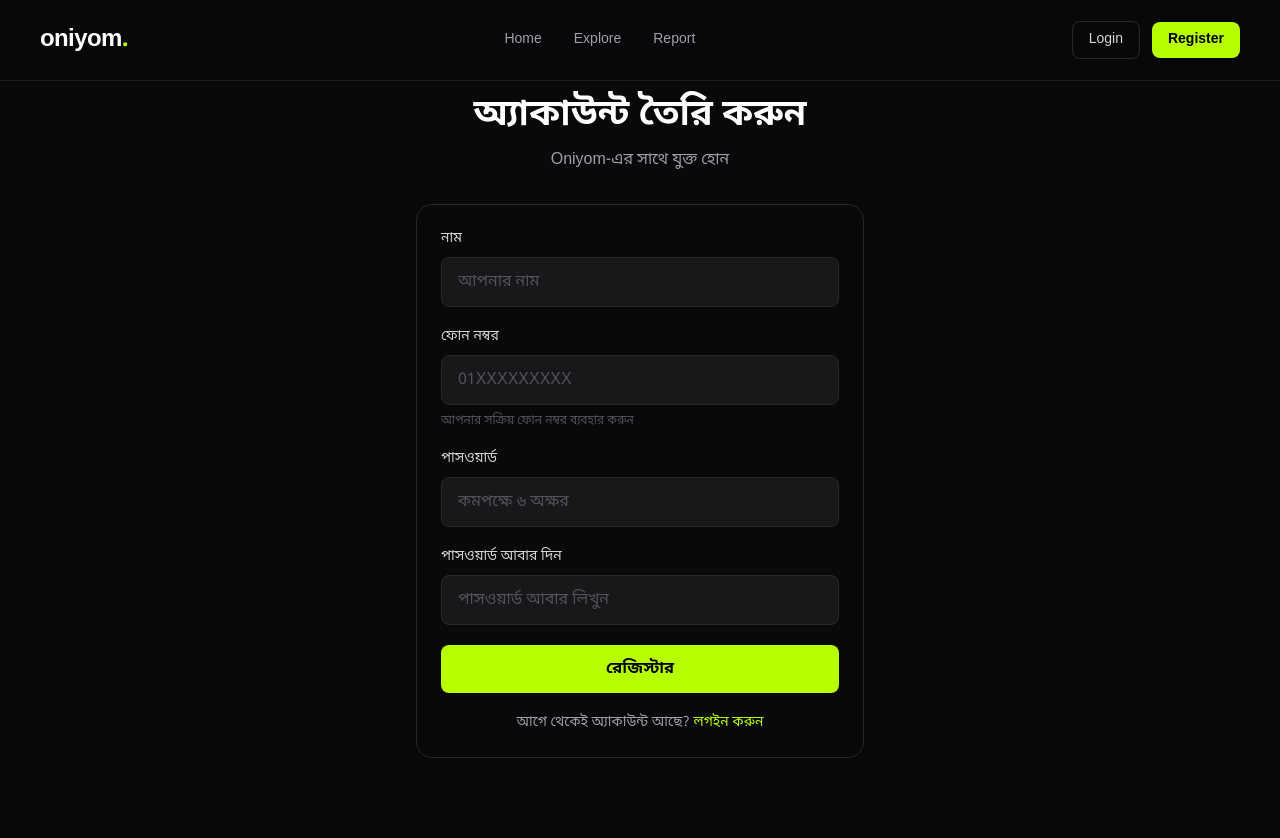
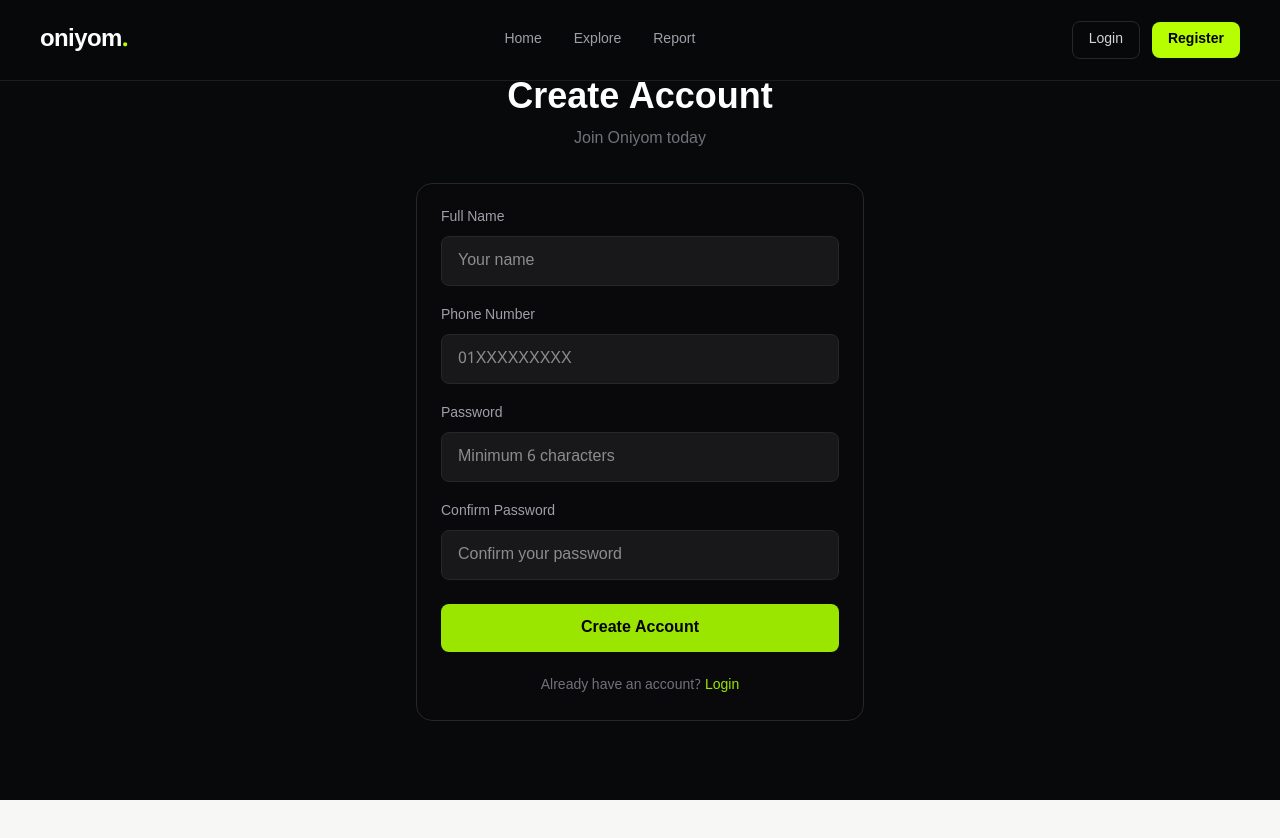
Before and after one commit to rafid-city19/Oniyom.com, a React (Vite) app in the folder client/: page /register in a window 1280 px wide. Shown: the top 838 px of the page. After the commit the page ends 800 px from the top, so only its background shows below. Built offline with nearby package versions, Linux system fonts and the light colour scheme.

Commit message:
Fix authentication API URLs

```diff
--- a/client/src/pages/Login.jsx
+++ b/client/src/pages/Login.jsx
@@ -1,38 +1,26 @@
-import { useEffect, useState } from "react";
+import { useState } from "react";
 import { Link, useNavigate } from "react-router-dom";
-
 import { useAuth } from "../context/AuthContext";
 
 function Login() {
   const navigate = useNavigate();
-
-  const { user, login } = useAuth();
+  const { login } = useAuth();
 
   const [phone, setPhone] = useState("");
   const [password, setPassword] = useState("");
 
+  const [error, setError] = useState("");
   const [loading, setLoading] = useState(false);
-  const [error, setError] = useState("");
-  const [success, setSuccess] = useState("");
 
-  useEffect(() => {
-    if (user) {
-      navigate("/my-reports", {
-        replace: true,
-      });
-    }
-  }, [user, navigate]);
-
-  const handleLogin = async (e) => {
+  const handleSubmit = async (e) => {
     e.preventDefault();
 
+    setError("");
     setLoading(true);
-    setError("");
-    setSuccess("");
 
     try {
       const response = await fetch(
-        "http://import.meta.env.VITE_API_URL/api/auth/login",
+        `${import.meta.env.VITE_API_URL}/api/auth/login`,
         {
           method: "POST",
 
@@ -41,7 +29,7 @@ function Login() {
           },
 
           body: JSON.stringify({
-            phone: phone.trim(),
+            phone,
             password,
           }),
         }
@@ -49,73 +37,27 @@ function Login() {
 
       const data = await response.json();
 
-      console.log(
-        "Login response:",
-        data
-      );
-
       if (!response.ok) {
-        setError(
-          data.message ||
-            "লগইন করা যায়নি"
+        throw new Error(
+          data.message || "Login failed"
         );
-
-        return;
       }
 
-      if (!data.token) {
-        setError(
-          "Login সফল হয়েছে, কিন্তু token পাওয়া যায়নি"
-        );
+      // Save authentication data
+      login(data);
 
-        console.error(
-          "No token received:",
-          data
-        );
-
-        return;
+      // Redirect
+      if (data.user?.role === "admin") {
+        navigate("/admin");
+      } else {
+        navigate("/");
       }
-
-      if (!data.user) {
-        setError(
-          "Login সফল হয়েছে, কিন্তু user তথ্য পাওয়া যায়নি"
-        );
-
-        console.error(
-          "No user received:",
-          data
-        );
-
-        return;
-      }
-
-      login(
-        data.token,
-        data.user
-      );
-
-      setSuccess(
-        "লগইন সফল হয়েছে"
-      );
-
-      console.log(
-        "Logged in user:",
-        data.user
-      );
-
-      setTimeout(() => {
-        navigate("/my-reports", {
-          replace: true,
-        });
-      }, 500);
     } catch (error) {
-      console.error(
-        "Login error:",
-        error
-      );
+      console.error("Login error:", error);
 
       setError(
-        "সার্ভারের সাথে সংযোগ করা যাচ্ছে না"
+        error.message ||
+          "Something went wrong"
       );
     } finally {
       setLoading(false);
@@ -123,143 +65,107 @@ function Login() {
   };
 
   return (
-    <div className="flex min-h-screen items-center justify-center bg-[#08090b] px-6 pt-20 text-white">
+    <div className="flex min-h-screen items-center justify-center bg-[#08090b] px-6 text-white">
 
       <div className="w-full max-w-md">
 
-        {/* Header */}
-
         <div className="mb-8 text-center">
-
           <h1 className="text-4xl font-bold">
-            আবার স্বাগতম
+            Welcome Back
           </h1>
 
-          <p className="mt-3 text-zinc-400">
-            আপনার Oniyom অ্যাকাউন্টে লগইন করুন
+          <p className="mt-2 text-zinc-500">
+            Login to your Oniyom account
           </p>
-
         </div>
 
-
-        {/* Form */}
-
         <form
-          onSubmit={handleLogin}
-          className="space-y-5 rounded-2xl border border-zinc-800 bg-zinc-950 p-6"
+          onSubmit={handleSubmit}
+          className="rounded-2xl border border-zinc-800 bg-zinc-950 p-6"
         >
 
-          {/* Error */}
-
           {error && (
-            <div className="rounded-lg border border-red-500/30 bg-red-500/10 px-4 py-3 text-sm text-red-400">
+            <div className="mb-5 rounded-lg border border-red-500/20 bg-red-500/10 px-4 py-3 text-sm text-red-400">
               {error}
             </div>
           )}
 
+          {/* PHONE */}
 
-          {/* Success */}
-
-          {success && (
-            <div className="rounded-lg border border-[#B7FF00]/30 bg-[#B7FF00]/10 px-4 py-3 text-sm text-[#B7FF00]">
-              {success}
-            </div>
-          )}
-
-
-          {/* Phone */}
-
-          <div>
-
-            <label className="mb-2 block text-sm text-zinc-300">
-              ফোন নম্বর
+          <div className="mb-5">
+            <label className="mb-2 block text-sm text-zinc-400">
+              Phone Number
             </label>
 
             <input
               type="tel"
-              placeholder="01XXXXXXXXX"
               value={phone}
               onChange={(e) =>
                 setPhone(e.target.value)
               }
+              placeholder="01XXXXXXXXX"
               required
-              autoComplete="tel"
-              inputMode="tel"
-              className="w-full rounded-lg border border-zinc-800 bg-zinc-900 px-4 py-3 text-white outline-none transition placeholder:text-zinc-600 focus:border-[#B7FF00] focus:ring-1 focus:ring-[#B7FF00]"
+              className="w-full rounded-lg border border-zinc-800 bg-zinc-900 px-4 py-3 text-white outline-none transition focus:border-lime-400"
             />
-
           </div>
 
+          {/* PASSWORD */}
 
-          {/* Password */}
-
-          <div>
-
-            <label className="mb-2 block text-sm text-zinc-300">
-              পাসওয়ার্ড
+          <div className="mb-3">
+            <label className="mb-2 block text-sm text-zinc-400">
+              Password
             </label>
 
             <input
               type="password"
-              placeholder="আপনার পাসওয়ার্ড"
               value={password}
               onChange={(e) =>
                 setPassword(e.target.value)
               }
+              placeholder="Enter your password"
               required
-              autoComplete="current-password"
-              className="w-full rounded-lg border border-zinc-800 bg-zinc-900 px-4 py-3 text-white outline-none transition placeholder:text-zinc-600 focus:border-[#B7FF00] focus:ring-1 focus:ring-[#B7FF00]"
+              className="w-full rounded-lg border border-zinc-800 bg-zinc-900 px-4 py-3 text-white outline-none transition focus:border-lime-400"
             />
-
           </div>
 
+          {/* FORGOT PASSWORD */}
 
-          {/* Forgot Password */}
-
-          <div className="text-right">
-
+          <div className="mb-6 text-right">
             <Link
               to="/forgot-password"
-              className="text-sm text-zinc-400 transition hover:text-[#B7FF00]"
+              className="text-sm text-lime-400 transition hover:text-lime-300"
             >
-              পাসওয়ার্ড ভুলে গেছেন?
+              Forgot password?
             </Link>
-
           </div>
 
-
-          {/* Login Button */}
+          {/* LOGIN */}
 
           <button
             type="submit"
             disabled={loading}
-            className="w-full rounded-lg bg-[#B7FF00] px-4 py-3 font-semibold text-black transition hover:opacity-90 disabled:cursor-not-allowed disabled:opacity-50"
+            className="w-full rounded-lg bg-lime-400 py-3 font-semibold text-black transition hover:bg-lime-300 disabled:cursor-not-allowed disabled:opacity-50"
           >
             {loading
-              ? "লগইন হচ্ছে..."
-              : "লগইন"}
+              ? "Logging in..."
+              : "Login"}
           </button>
 
+          {/* REGISTER */}
 
-          {/* Register */}
-
-          <p className="text-center text-sm text-zinc-400">
-
-            অ্যাকাউন্ট নেই?{" "}
+          <p className="mt-6 text-center text-sm text-zinc-500">
+            Don't have an account?{" "}
 
             <Link
               to="/register"
-              className="text-[#B7FF00] hover:underline"
+              className="text-lime-400 hover:text-lime-300"
             >
-              রেজিস্টার করুন
+              Register
             </Link>
-
           </p>
 
         </form>
-
       </div>
-
     </div>
   );
 }
--- a/client/src/pages/Register.jsx
+++ b/client/src/pages/Register.jsx
@@ -1,12 +1,10 @@
-import { useEffect, useState } from "react";
+import { useState } from "react";
 import { Link, useNavigate } from "react-router-dom";
-
 import { useAuth } from "../context/AuthContext";
 
 function Register() {
   const navigate = useNavigate();
-
-  const { user, login } = useAuth();
+  const { login } = useAuth();
 
   const [name, setName] = useState("");
   const [phone, setPhone] = useState("");
@@ -14,42 +12,24 @@ function Register() {
   const [confirmPassword, setConfirmPassword] =
     useState("");
 
+  const [error, setError] = useState("");
   const [loading, setLoading] = useState(false);
-  const [error, setError] = useState("");
 
-  useEffect(() => {
-    if (user) {
-      navigate("/my-reports", {
-        replace: true,
-      });
-    }
-  }, [user, navigate]);
-
-  const handleRegister = async (e) => {
+  const handleSubmit = async (e) => {
     e.preventDefault();
 
     setError("");
 
-    if (name.trim().length < 2) {
-      setError("সঠিক নাম দিন");
+    // Check passwords
+    if (password !== confirmPassword) {
+      setError("Passwords do not match");
       return;
     }
 
-    if (!phone.trim()) {
-      setError("ফোন নম্বর দিন");
-      return;
-    }
-
+    // Basic password validation
     if (password.length < 6) {
       setError(
-        "পাসওয়ার্ড কমপক্ষে ৬ অক্ষরের হতে হবে"
-      );
-      return;
-    }
-
-    if (password !== confirmPassword) {
-      setError(
-        "দুইটি পাসওয়ার্ড একই নয়"
+        "Password must be at least 6 characters"
       );
       return;
     }
@@ -58,7 +38,7 @@ function Register() {
 
     try {
       const response = await fetch(
-        "http://import.meta.env.VITE_API_URL/api/auth/register",
+        `${import.meta.env.VITE_API_URL}/api/auth/register`,
         {
           method: "POST",
 
@@ -67,8 +47,8 @@ function Register() {
           },
 
           body: JSON.stringify({
-            name: name.trim(),
-            phone: phone.trim(),
+            name,
+            phone,
             password,
           }),
         }
@@ -76,54 +56,16 @@ function Register() {
 
       const data = await response.json();
 
-      console.log(
-        "Register response:",
-        data
-      );
-
       if (!response.ok) {
-        setError(
-          data.message ||
-            "রেজিস্টার করা যায়নি"
+        throw new Error(
+          data.message || "Registration failed"
         );
-
-        return;
       }
 
-      if (!data.token) {
-        setError(
-          "অ্যাকাউন্ট তৈরি হয়েছে, কিন্তু token পাওয়া যায়নি"
-        );
+      // Automatically login after registration
+      login(data);
 
-        console.error(
-          "No token received:",
-          data
-        );
-
-        return;
-      }
-
-      if (!data.user) {
-        setError(
-          "অ্যাকাউন্ট তৈরি হয়েছে, কিন্তু user তথ্য পাওয়া যায়নি"
-        );
-
-        console.error(
-          "No user received:",
-          data
-        );
-
-        return;
-      }
-
-      login(
-        data.token,
-        data.user
-      );
-
-      navigate("/my-reports", {
-        replace: true,
-      });
+      navigate("/");
     } catch (error) {
       console.error(
         "Register error:",
@@ -131,7 +73,8 @@ function Register() {
       );
 
       setError(
-        "সার্ভারের সাথে সংযোগ করা যাচ্ছে না"
+        error.message ||
+          "Something went wrong"
       );
     } finally {
       setLoading(false);
@@ -139,174 +82,148 @@ function Register() {
   };
 
   return (
-    <div className="flex min-h-screen items-center justify-center bg-[#08090b] px-6 py-24 text-white">
+    <div className="flex min-h-screen items-center justify-center bg-[#08090b] px-6 py-12 text-white">
 
       <div className="w-full max-w-md">
-
-        {/* Header */}
 
         <div className="mb-8 text-center">
 
           <h1 className="text-4xl font-bold">
-            অ্যাকাউন্ট তৈরি করুন
+            Create Account
           </h1>
 
-          <p className="mt-3 text-zinc-400">
-            Oniyom-এর সাথে যুক্ত হোন
+          <p className="mt-2 text-zinc-500">
+            Join Oniyom today
           </p>
 
         </div>
 
-
-        {/* Form */}
-
         <form
-          onSubmit={handleRegister}
-          className="space-y-5 rounded-2xl border border-zinc-800 bg-zinc-950 p-6"
+          onSubmit={handleSubmit}
+          className="rounded-2xl border border-zinc-800 bg-zinc-950 p-6"
         >
 
-          {/* Error */}
-
           {error && (
-            <div className="rounded-lg border border-red-500/30 bg-red-500/10 px-4 py-3 text-sm text-red-400">
+            <div className="mb-5 rounded-lg border border-red-500/20 bg-red-500/10 px-4 py-3 text-sm text-red-400">
               {error}
             </div>
           )}
 
+          {/* NAME */}
 
-          {/* Name */}
+          <div className="mb-5">
 
-          <div>
-
-            <label className="mb-2 block text-sm text-zinc-300">
-              নাম
+            <label className="mb-2 block text-sm text-zinc-400">
+              Full Name
             </label>
 
             <input
               type="text"
-              placeholder="আপনার নাম"
               value={name}
               onChange={(e) =>
                 setName(e.target.value)
               }
+              placeholder="Your name"
               required
-              autoComplete="name"
-              className="w-full rounded-lg border border-zinc-800 bg-zinc-900 px-4 py-3 text-white outline-none transition placeholder:text-zinc-600 focus:border-[#B7FF00] focus:ring-1 focus:ring-[#B7FF00]"
+              className="w-full rounded-lg border border-zinc-800 bg-zinc-900 px-4 py-3 text-white outline-none transition focus:border-lime-400"
             />
 
           </div>
 
+          {/* PHONE */}
 
-          {/* Phone */}
+          <div className="mb-5">
 
-          <div>
-
-            <label className="mb-2 block text-sm text-zinc-300">
-              ফোন নম্বর
+            <label className="mb-2 block text-sm text-zinc-400">
+              Phone Number
             </label>
 
             <input
               type="tel"
-              placeholder="01XXXXXXXXX"
               value={phone}
               onChange={(e) =>
                 setPhone(e.target.value)
               }
+              placeholder="01XXXXXXXXX"
               required
-              autoComplete="tel"
-              inputMode="tel"
-              className="w-full rounded-lg border border-zinc-800 bg-zinc-900 px-4 py-3 text-white outline-none transition placeholder:text-zinc-600 focus:border-[#B7FF00] focus:ring-1 focus:ring-[#B7FF00]"
+              className="w-full rounded-lg border border-zinc-800 bg-zinc-900 px-4 py-3 text-white outline-none transition focus:border-lime-400"
             />
-
-            <p className="mt-2 text-xs text-zinc-600">
-              আপনার সক্রিয় ফোন নম্বর ব্যবহার করুন
-            </p>
 
           </div>
 
+          {/* PASSWORD */}
 
-          {/* Password */}
+          <div className="mb-5">
 
-          <div>
-
-            <label className="mb-2 block text-sm text-zinc-300">
-              পাসওয়ার্ড
+            <label className="mb-2 block text-sm text-zinc-400">
+              Password
             </label>
 
             <input
               type="password"
-              placeholder="কমপক্ষে ৬ অক্ষর"
               value={password}
               onChange={(e) =>
                 setPassword(e.target.value)
               }
+              placeholder="Minimum 6 characters"
               required
-              minLength={6}
-              autoComplete="new-password"
-              className="w-full rounded-lg border border-zinc-800 bg-zinc-900 px-4 py-3 text-white outline-none transition placeholder:text-zinc-600 focus:border-[#B7FF00] focus:ring-1 focus:ring-[#B7FF00]"
+              className="w-full rounded-lg border border-zinc-800 bg-zinc-900 px-4 py-3 text-white outline-none transition focus:border-lime-400"
             />
 
           </div>
 
+          {/* CONFIRM PASSWORD */}
 
-          {/* Confirm Password */}
+          <div className="mb-6">
 
-          <div>
-
-            <label className="mb-2 block text-sm text-zinc-300">
-              পাসওয়ার্ড আবার দিন
+            <label className="mb-2 block text-sm text-zinc-400">
+              Confirm Password
             </label>
 
             <input
               type="password"
-              placeholder="পাসওয়ার্ড আবার লিখুন"
               value={confirmPassword}
               onChange={(e) =>
                 setConfirmPassword(
                   e.target.value
                 )
               }
+              placeholder="Confirm your password"
               required
-              minLength={6}
-              autoComplete="new-password"
-              className="w-full rounded-lg border border-zinc-800 bg-zinc-900 px-4 py-3 text-white outline-none transition placeholder:text-zinc-600 focus:border-[#B7FF00] focus:ring-1 focus:ring-[#B7FF00]"
+              className="w-full rounded-lg border border-zinc-800 bg-zinc-900 px-4 py-3 text-white outline-none transition focus:border-lime-400"
             />
 
           </div>
 
-
-          {/* Submit */}
+          {/* REGISTER */}
 
           <button
             type="submit"
             disabled={loading}
-            className="w-full rounded-lg bg-[#B7FF00] px-4 py-3 font-semibold text-black transition hover:opacity-90 disabled:cursor-not-allowed disabled:opacity-50"
+            className="w-full rounded-lg bg-lime-400 py-3 font-semibold text-black transition hover:bg-lime-300 disabled:cursor-not-allowed disabled:opacity-50"
           >
             {loading
-              ? "অ্যাকাউন্ট তৈরি হচ্ছে..."
-              : "রেজিস্টার"}
+              ? "Creating account..."
+              : "Create Account"}
           </button>
 
+          {/* LOGIN */}
 
-          {/* Login link */}
+          <p className="mt-6 text-center text-sm text-zinc-500">
 
-          <p className="text-center text-sm text-zinc-400">
-
-            আগে থেকেই অ্যাকাউন্ট আছে?{" "}
+            Already have an account?{" "}
 
             <Link
               to="/login"
-              className="text-[#B7FF00] hover:underline"
+              className="text-lime-400 hover:text-lime-300"
             >
-              লগইন করুন
+              Login
             </Link>
 
           </p>
 
         </form>
-
       </div>
-
     </div>
   );
 }
```
